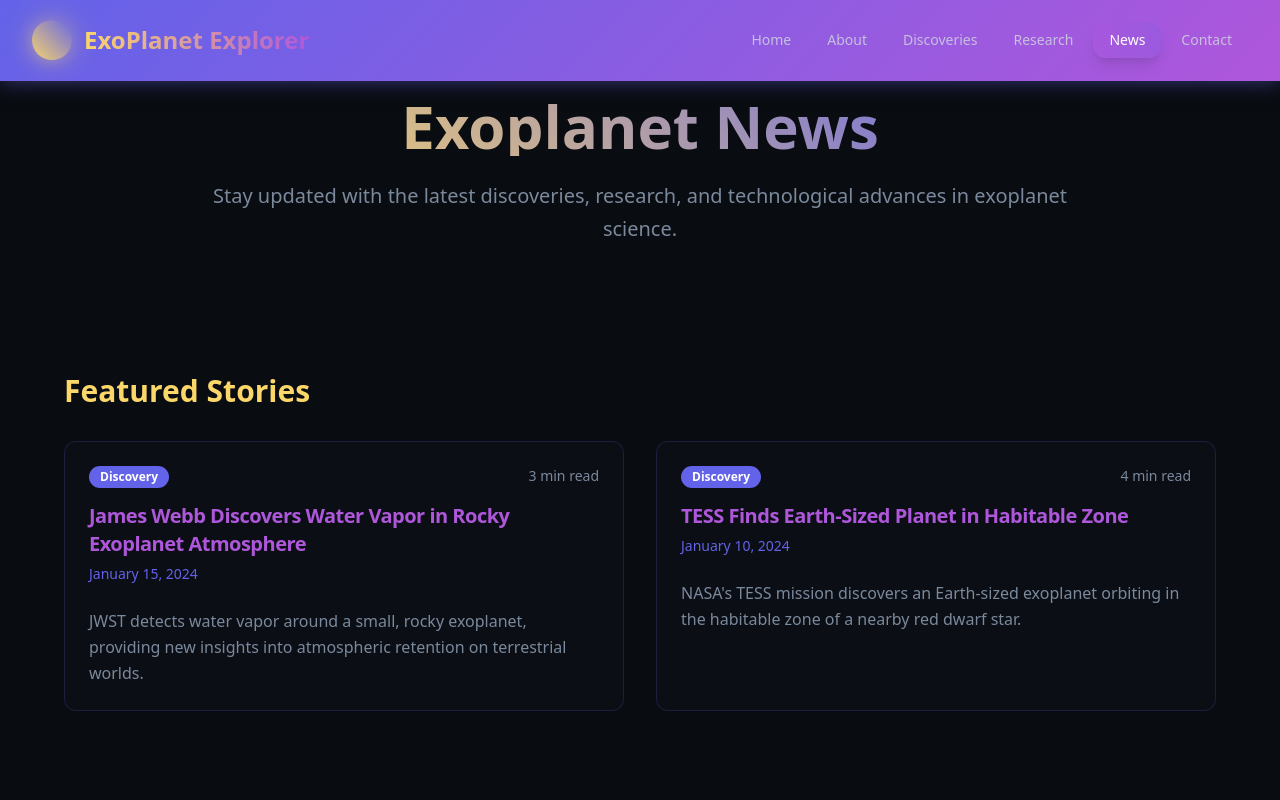
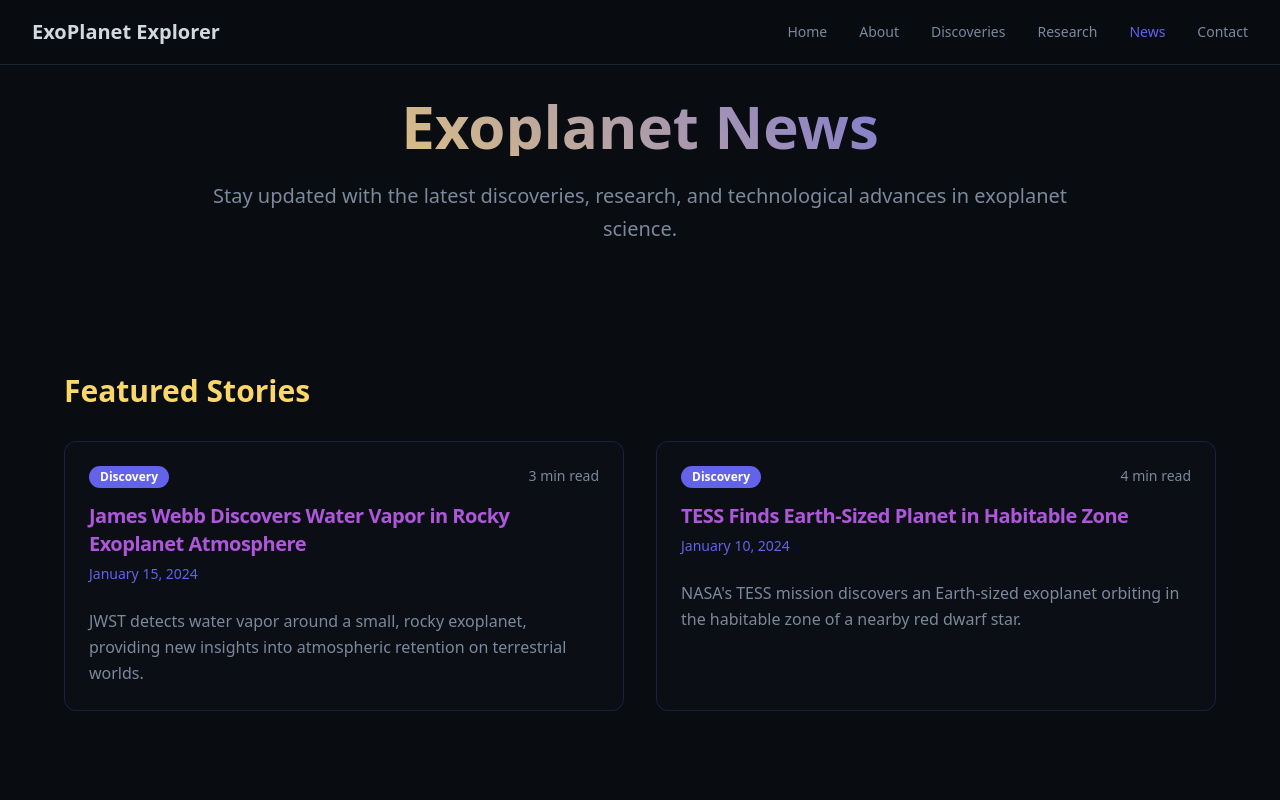
Before and after one commit to alyaashahin/exoplanet-voyage, a React (Vite) app: page /news in a window 1280 px wide. Shown: the top 800 px of the page. Built offline with nearby package versions, Linux system fonts and the light colour scheme; the HTML template or start-up script is replaced by a standard one.

Commit message:
Remove navigation bar

```diff
--- a/src/components/Navigation.tsx
+++ b/src/components/Navigation.tsx
@@ -19,37 +19,27 @@ const Navigation = () => {
   const isActive = (href: string) => location.pathname === href;
 
   return (
-    <nav className="fixed top-0 left-0 right-0 z-50 bg-gradient-cosmic backdrop-blur-xl border-b border-cosmic-purple/20 shadow-cosmic">
+    <nav className="fixed top-0 left-0 right-0 z-50 bg-background/95 backdrop-blur-sm border-b">
       <div className="max-w-7xl mx-auto px-4 sm:px-6 lg:px-8">
-        <div className="flex justify-between items-center h-20">
+        <div className="flex justify-between items-center h-16">
           {/* Logo */}
-          <Link to="/" className="flex items-center space-x-3 group">
-            <div className="relative">
-              <div className="w-10 h-10 bg-gradient-stellar rounded-full shadow-stellar"></div>
-              <div className="absolute inset-0 bg-gradient-stellar rounded-full blur opacity-50 group-hover:opacity-80 transition-opacity"></div>
-            </div>
-            <span className="text-2xl font-bold bg-gradient-to-r from-cosmic-gold to-cosmic-purple bg-clip-text text-transparent">
-              ExoPlanet Explorer
-            </span>
+          <Link to="/" className="flex items-center space-x-2">
+            <span className="text-xl font-bold">ExoPlanet Explorer</span>
           </Link>
 
           {/* Desktop Navigation */}
-          <div className="hidden md:flex items-center space-x-1">
+          <div className="hidden md:flex items-center space-x-8">
             {navigation.map((item) => (
               <Link
                 key={item.name}
                 to={item.href}
-                className={`relative px-4 py-2 text-sm font-medium transition-all duration-300 rounded-lg group ${
+                className={`text-sm font-medium transition-colors hover:text-primary ${
                   isActive(item.href)
-                    ? "text-white bg-cosmic-purple/20 shadow-lg"
-                    : "text-foreground/80 hover:text-white hover:bg-cosmic-blue/20"
+                    ? "text-primary"
+                    : "text-muted-foreground"
                 }`}
               >
-                <span className="relative z-10">{item.name}</span>
-                {isActive(item.href) && (
-                  <div className="absolute inset-0 bg-gradient-to-r from-cosmic-purple to-cosmic-blue rounded-lg opacity-20"></div>
-                )}
-                <div className="absolute inset-0 bg-gradient-to-r from-cosmic-purple to-cosmic-blue rounded-lg opacity-0 group-hover:opacity-10 transition-opacity"></div>
+                {item.name}
               </Link>
             ))}
           </div>
@@ -60,7 +50,6 @@ const Navigation = () => {
               variant="ghost"
               size="icon"
               onClick={() => setIsMenuOpen(!isMenuOpen)}
-              className="text-cosmic-gold hover:bg-cosmic-purple/20 hover:text-white"
             >
               {isMenuOpen ? <X className="h-6 w-6" /> : <Menu className="h-6 w-6" />}
             </Button>
@@ -70,15 +59,15 @@ const Navigation = () => {
         {/* Mobile Navigation */}
         {isMenuOpen && (
           <div className="md:hidden">
-            <div className="px-2 pt-2 pb-6 space-y-2 bg-gradient-to-b from-cosmic-deep/90 to-background backdrop-blur-xl border-t border-cosmic-purple/20">
+            <div className="px-2 pt-2 pb-3 space-y-1 border-t">
               {navigation.map((item) => (
                 <Link
                   key={item.name}
                   to={item.href}
-                  className={`block px-4 py-3 text-base font-medium rounded-lg transition-all duration-300 ${
+                  className={`block px-3 py-2 text-base font-medium transition-colors ${
                     isActive(item.href)
-                      ? "text-white bg-gradient-to-r from-cosmic-purple to-cosmic-blue shadow-lg"
-                      : "text-foreground/80 hover:text-white hover:bg-cosmic-blue/20"
+                      ? "text-primary"
+                      : "text-muted-foreground hover:text-primary"
                   }`}
                   onClick={() => setIsMenuOpen(false)}
                 >
```
